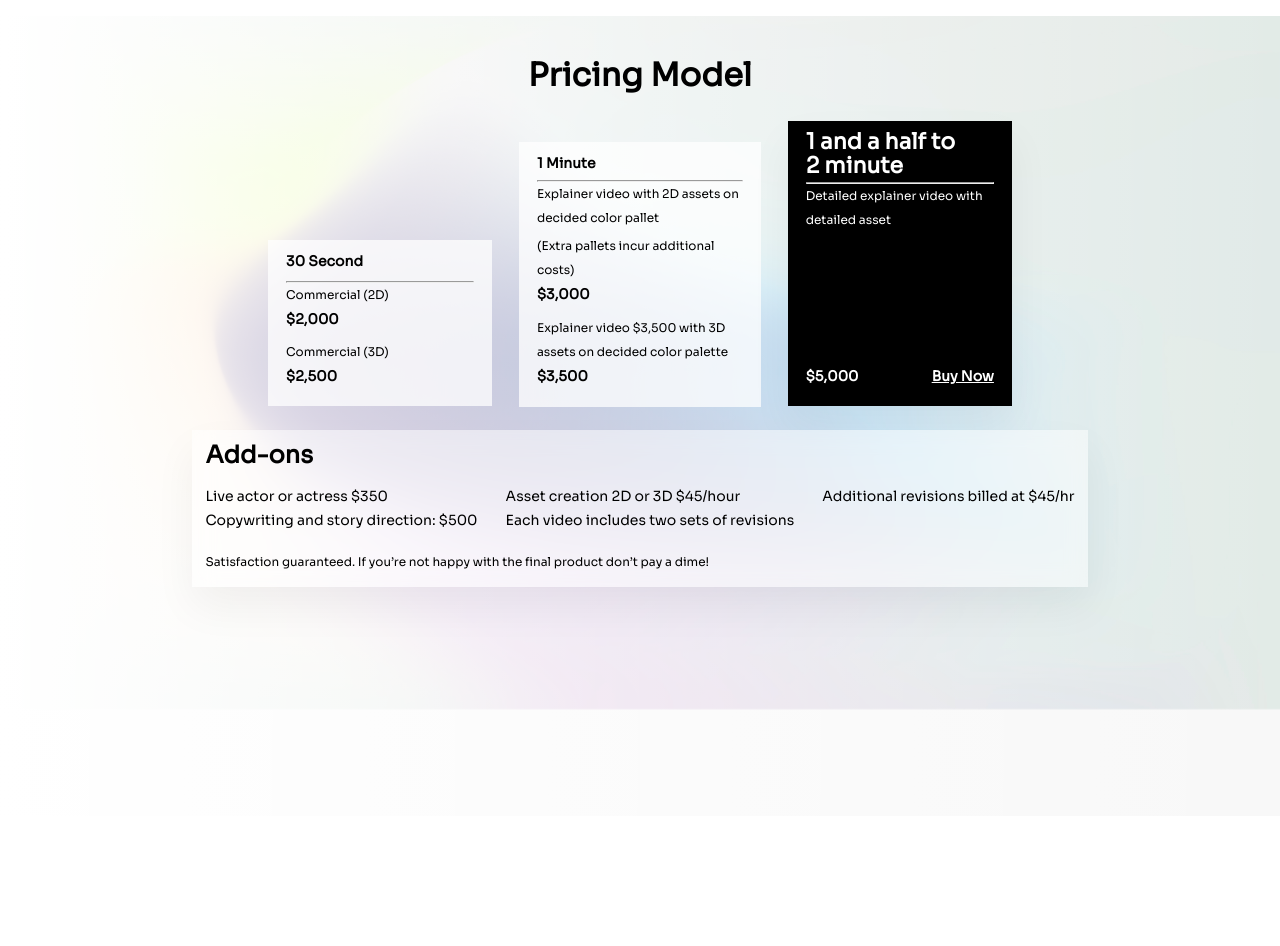
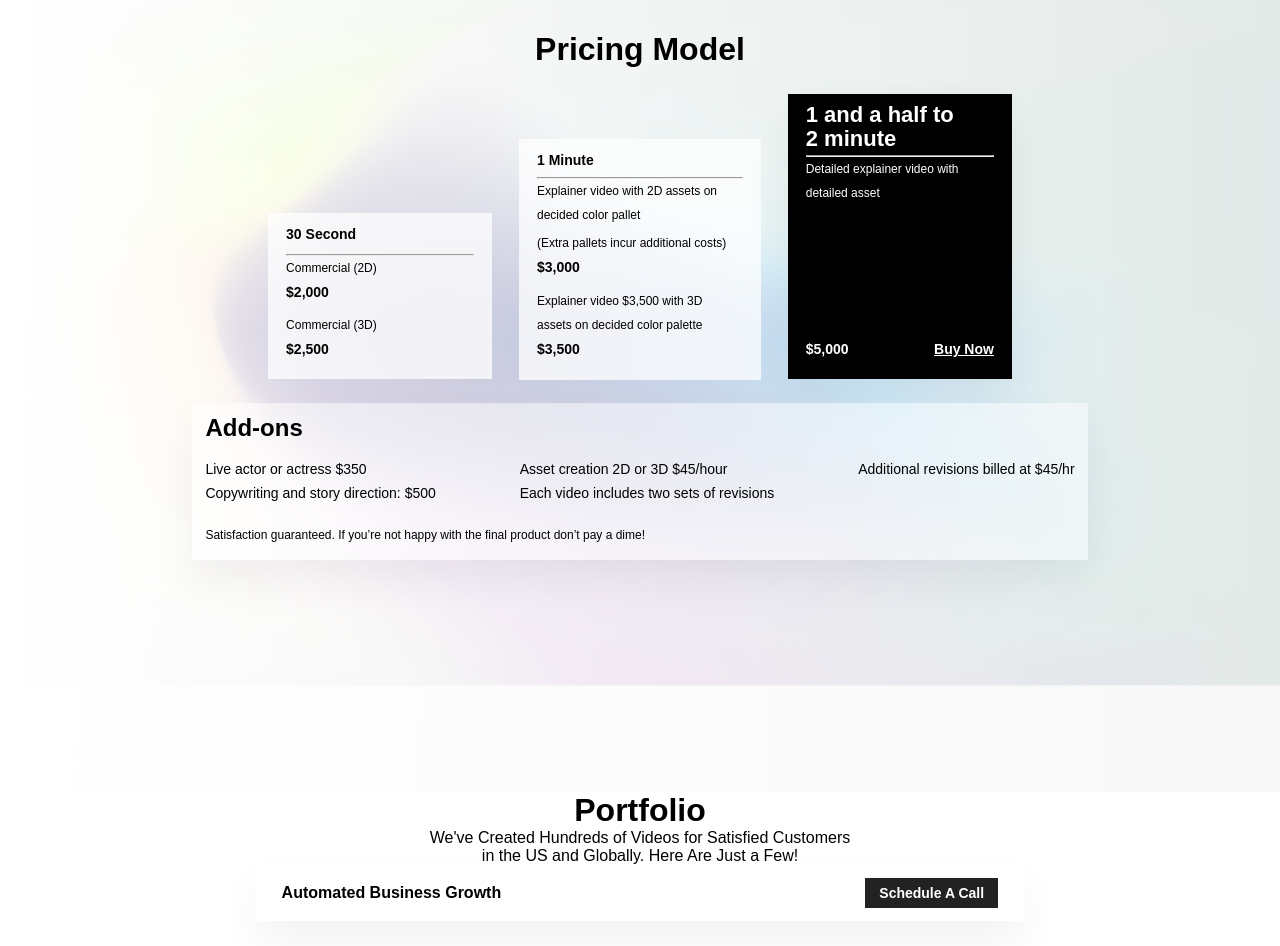
Before and after one commit to TunarshBee/punchTest, a React (Create React App) app: page /sign-up in a window 1280 px wide. Shown: the part 2540-3486 px from the top of the page. Before the commit the page ends 3356 px from the top, so only its background shows below. Built offline with nearby package versions, Linux system fonts and the light colour scheme; a web font is replaced by a local one.

Commit message:
about to finish the portfolio Secssion

```diff
--- a/src/App.js
+++ b/src/App.js
@@ -9,7 +9,8 @@ import Contact from './pages/contact';
 import SignUp from './pages/signup';
 import Welcome from './components/Navbar/Welcome';
 import Objective from './components/Navbar/Objective'
-import Pricing from './components/Pricing';
+import Portfolio from './components/Navbar/Portfolio';
+import Pricing from './components/Navbar/Pricing';
 
 function App() {
   return (
@@ -25,6 +26,7 @@ function App() {
       <Welcome/>
       <Objective/>
       <Pricing />
+      <Portfolio/>
     </Router>
   );
 }
--- /dev/null
+++ b/src/components/Navbar/Portfolio.js
@@ -0,0 +1,20 @@
+import React from 'react'
+import '../../css/portfolio.css'
+
+function Portfolio() {
+    return (
+        <div className='port-cont'>
+            <h1>Portfolio</h1>
+            <p>
+            We've Created Hundreds of Videos for Satisfied Customers <br/>
+            in the US and Globally.  Here Are Just a Few!
+            </p>
+            <div className='autoBus'>
+                <b>Automated Business Growth</b>
+                <a href='/'>Schedule A Call</a>
+            </div>
+        </div>
+    )
+}
+
+export default Portfolio
--- /dev/null
+++ b/src/css/portfolio.css
@@ -0,0 +1,29 @@
+.port-cont{
+    text-align: center;
+}
+.autoBus{
+    width: 60%;
+    display: inline-flex;
+    justify-self: center;
+    align-self: center;
+    align-items: center;
+    justify-content: space-between;
+    padding: 1% 2%;
+    background: #FFFFFF;
+    box-shadow: 0px 20px 40px rgba(0, 0, 0, 0.05);
+    margin-bottom: 5%;
+}
+.autoBus a{
+    background-color: #222;
+    padding: 1% 2%;
+    color: #fff;
+    outline: none;
+    border: none;
+    cursor: pointer;
+    transition: all 0.2s ease-in-out;
+    text-decoration: none;
+    font-family: sans-serif;
+    font-style: normal;
+    font-weight: bold;
+    font-size: 14px;
+}
--- a/src/css/welcome.css
+++ b/src/css/welcome.css
@@ -1,3 +1,6 @@
+*{
+    font-family: sans-serif;
+}
 .welcome{
     width: 100%;
     height: 850px;
```
Also changed, not shown: src/components/Navbar/Pricing.js (renamed from src/components/Pricing.js, +4 -4 lines).
